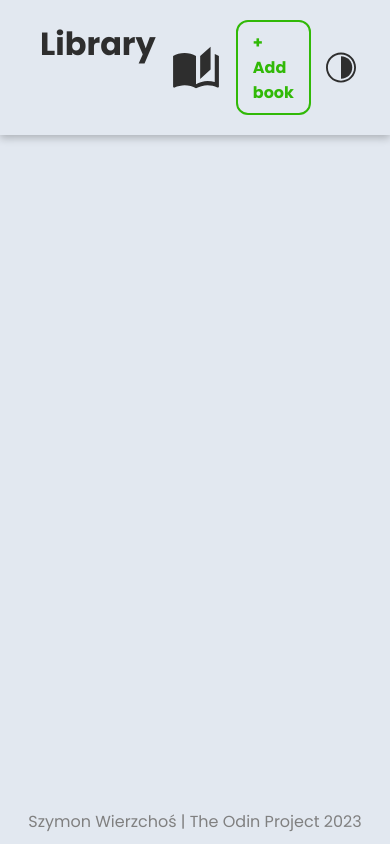
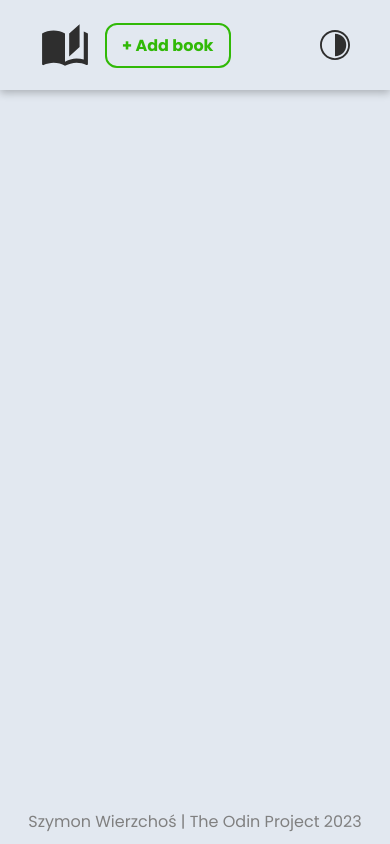
Before and after one commit to brexus/library, a plain HTML site: page index.html in a window 390 px wide. Drawn offline with Linux system fonts and the light colour scheme.

Commit message:
add media query

```diff
--- a/style.css
+++ b/style.css
@@ -61,6 +61,8 @@ body {
     box-shadow: rgba(0, 0, 0, 0.24) 0px 3px 8px;
     display: flex;
     flex-direction: row;
+    justify-content: center;
+    align-items: center;
 }
 
 #header > h1 {
@@ -158,6 +160,10 @@ body {
     margin: 0 15px;
 }
 
+#add-btn-container > #add-book {
+    text-align: center;
+}
+
 #add-book {
     padding: 8px 15px;
     border: 2px solid var(--success);
@@ -218,7 +224,6 @@ body {
     transform: scale(1.2);
     transition: 0.2s;
 }
-
 
 .active {
     display: flex;
@@ -297,27 +302,6 @@ body {
 
 
 
-
-
-
-
-
-
-
-
-
-
-
-
-
-
-
-
-
-
-
-
-
 /* ==================== SLIDER =================*/
 
 .switch {
@@ -380,3 +364,10 @@ input:checked + .slider:before {
 .slider.round:before {
     border-radius: 50%;
 }
+
+
+@media only screen and (max-width: 480px) {
+    #header > h1 {
+        display: none;
+    }
+}
```
